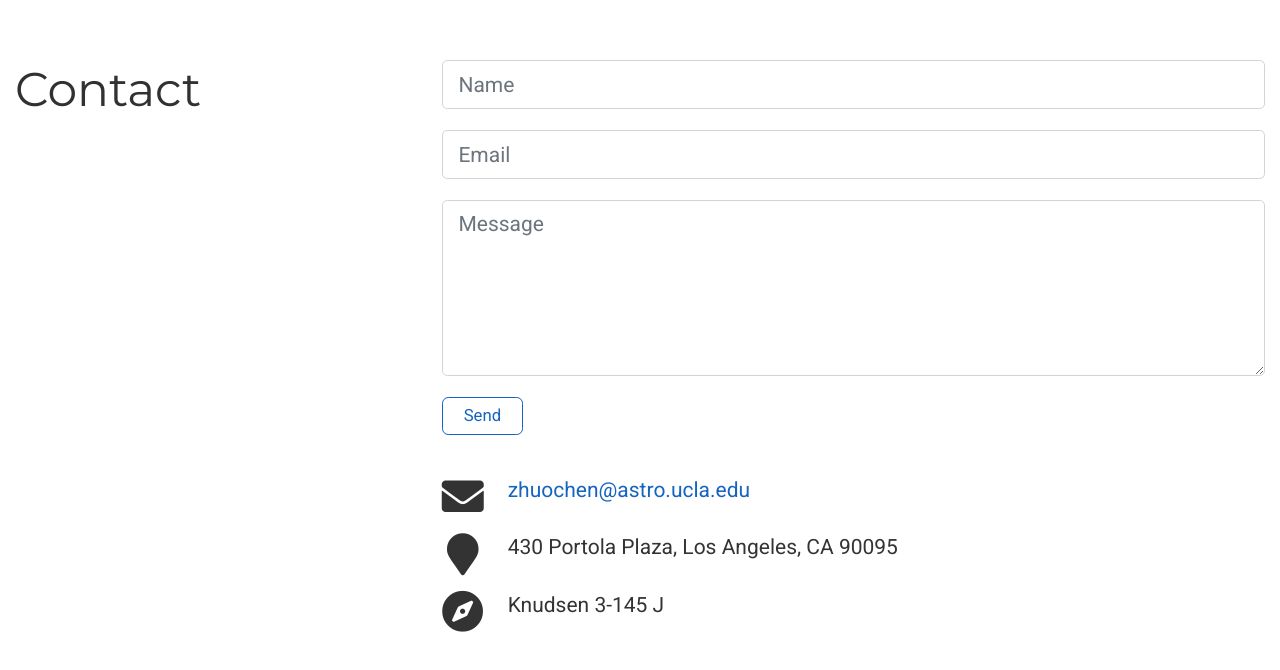
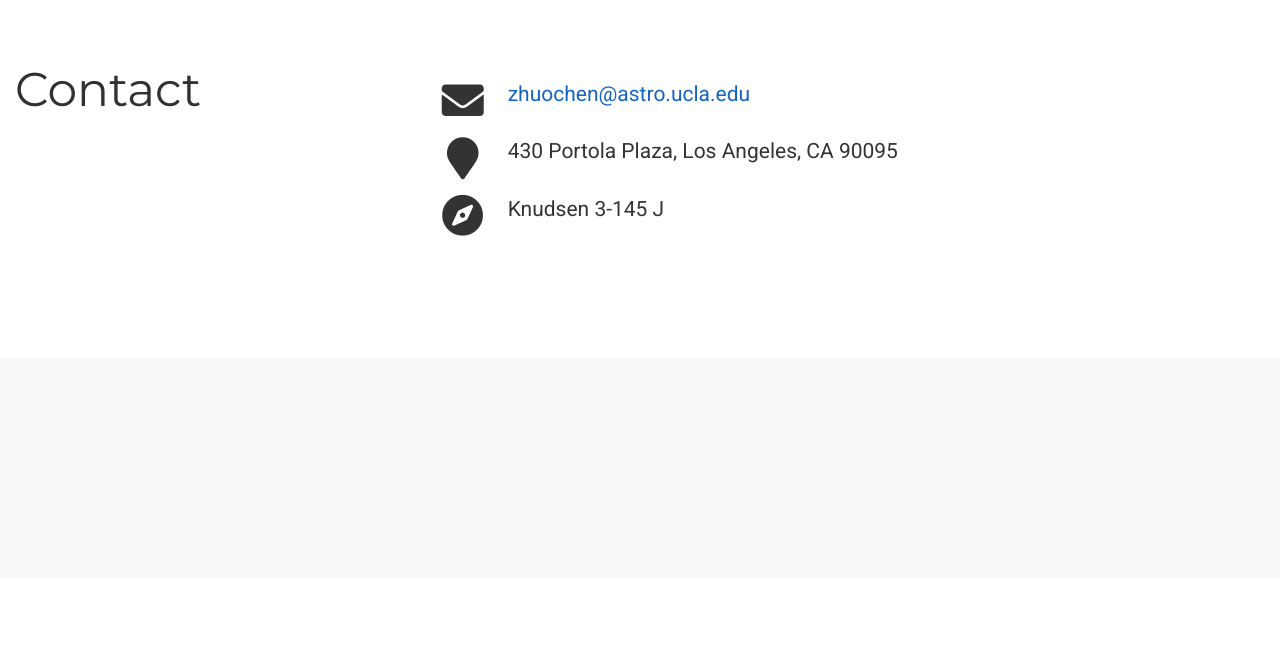
Before and after one commit to zhuochen-ucla/zhuochen-ucla.github.io, a plain HTML site: page index.html in a window 1280 px wide. Shown: the part 6925-7595 px from the top of the page. Drawn offline with nearby package versions, Linux system fonts and the light colour scheme; some icons are missing.

Commit message:
delete contact window

```diff
--- a/index.html
+++ b/index.html
@@ -3007,36 +3007,6 @@
 
 
 
-
-
-
-
-
-    <div class="mb-3">
-      <form name="contact" method="POST" netlify netlify-honeypot="welcome-bot" >
-        <div class="form-group form-inline">
-          <label class="sr-only" for="inputName">Name</label>
-          <input type="text" name="name" class="form-control w-100" id="inputName" placeholder="Name" required>
-        </div>
-        <div class="form-group form-inline">
-          <label class="sr-only" for="inputEmail">Email</label>
-          <input type="email" name="email" class="form-control w-100" id="inputEmail" placeholder="Email" required>
-        </div>
-        <div class="form-group">
-          <label class="sr-only" for="inputMessage">Message</label>
-          <textarea name="message" class="form-control" id="inputMessage" rows="5" placeholder="Message" required></textarea>
-        </div>
-
-          <div class="d-none">
-            <label>Do not fill this field unless you are a bot: <input name="welcome-bot"></label>
-          </div>
-
-
-        <button type="submit" class="btn btn-outline-primary px-3 py-2">Send</button>
-      </form>
-    </div>
-
-
   <ul class="fa-ul">
 
 
```
Also changed, not shown: talk/monitoring-the-variability-of-the-supermassive-black-hole-at-the-galactic-center/index.html (+20 -0 lines).
